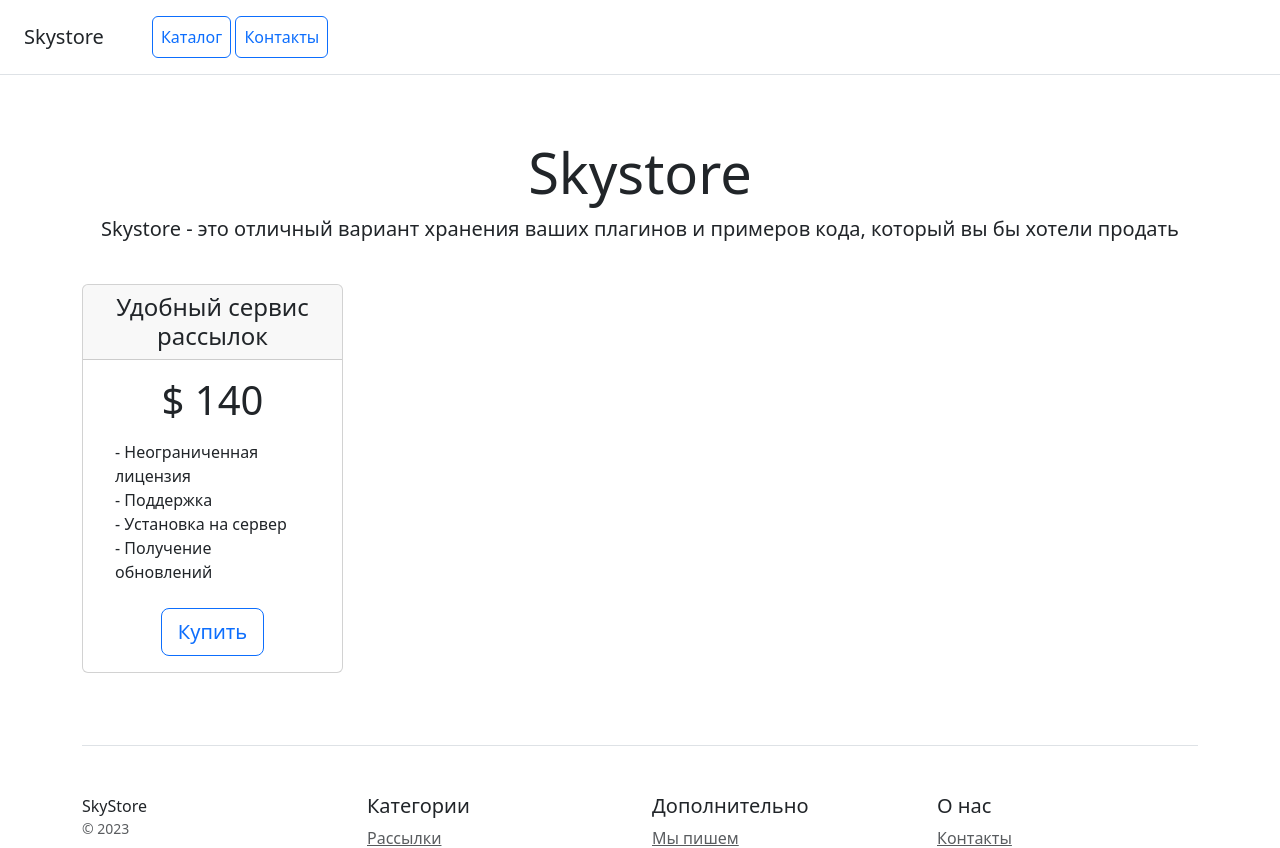
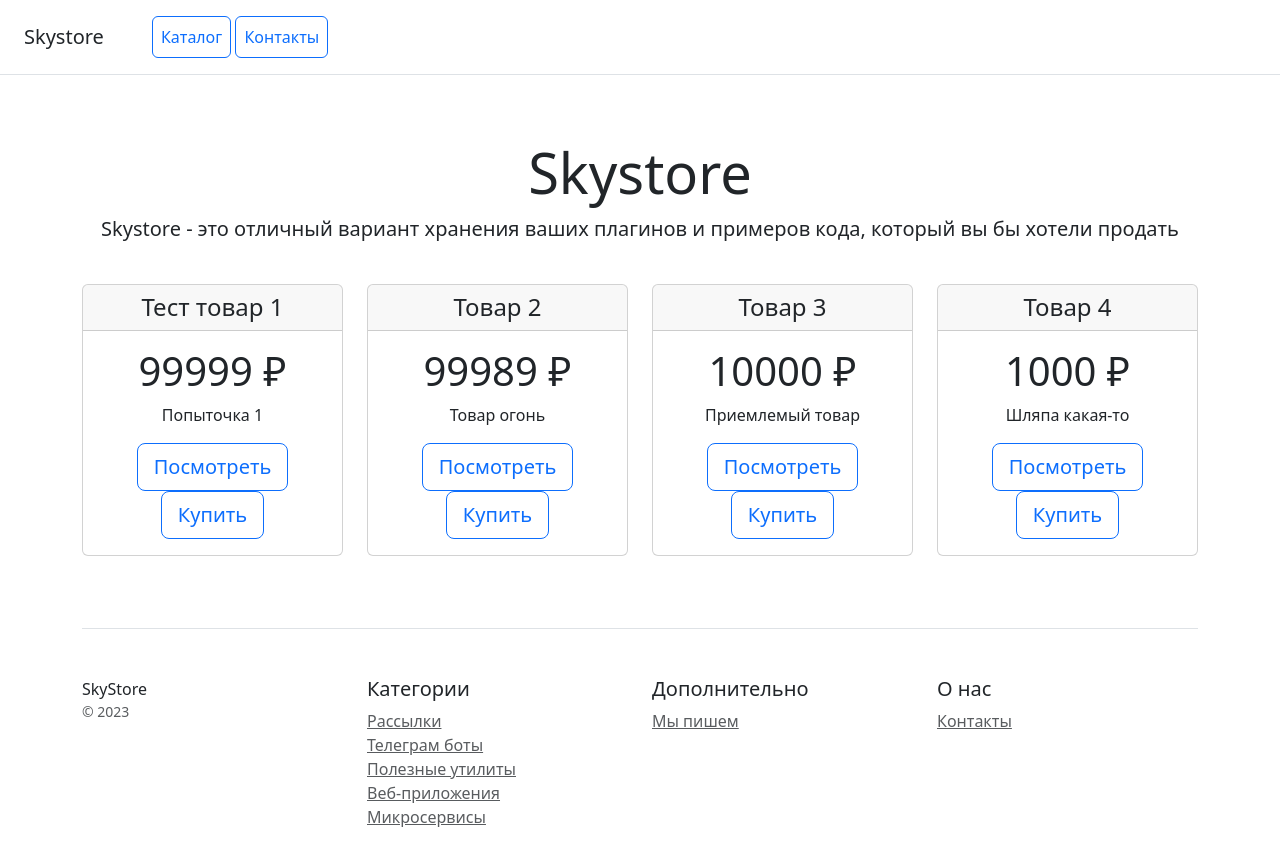
Before and after one commit to YrMstrss/skystore_fixed, a Django app: page / in a window 1280 px wide. Shown: the top 848 px of the page. After the commit the page ends 827 px from the top, so only its background shows below. Run offline with Django 4.2, Linux system fonts and the light colour scheme; data comes from the database, SQL or seed files in the repository; some libraries are stand-ins or nearby versions.

Commit message:
redisign of home page

```diff
--- a/catalog/templates/catalog/home_page.html
+++ b/catalog/templates/catalog/home_page.html
@@ -143,23 +143,23 @@
 
 <div class="container">
     <div class="row text-center">
+        {% for object in object_list %}
             <div class="col-3">
                 <div class="card mb-4 box-shadow">
                     <div class="card-header">
-                    <h4 class="my-0 font-weight-normal">Удобный сервис рассылок</h4>
+                        <h4 class="my-0 font-weight-normal">{{ object }}</h4>
                     </div>
                     <div class="card-body">
-                    <h1 class="card-title pricing-card-title">$ 140</h1>
-                    <ul class="list-unstyled mt-3 mb-4 text-start m-3">
-                        <li>- Неограниченная лицензия</li>
-                        <li>- Поддержка</li>
-                        <li>- Установка на сервер</li>
-                        <li>- Получение обновлений</li>
-                    </ul>
+                        <h1 class="card-title pricing-card-title">{{ object.unit_price }} ₽</h1>
+                        <p class="text-center">{{ object.description | truncatechars:100 }}</p>
+                        <button type="button" class="btn btn-lg btn-block btn-outline-primary"
+                                href="/product/{{ object.pk }}">Посмотреть
+                        </button>
                         <button type="button" class="btn btn-lg btn-block btn-outline-primary">Купить</button>
                     </div>
                 </div>
             </div>
+        {% endfor %}
     </div>
 
     <footer class="pt-4 my-md-5 pt-md-5 border-top">
--- a/catalog/views.py
+++ b/catalog/views.py
@@ -1,8 +1,14 @@
 from django.shortcuts import render
+
+from catalog.models import Product
 
 
 def index_home(request):
-    return render(request, "catalog/home_page.html")
+    product = Product.objects.all()
+    context = {
+        'object_list': product
+    }
+    return render(request, "catalog/home_page.html", context)
 
 
 def index_contact(request):
```
Lines whose indentation alone changed are shown as unchanged.
